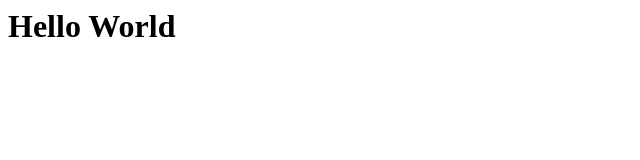
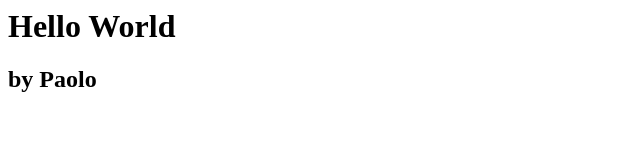
Before and after one commit to bighijp/hello-word, a plain HTML site: page index.html in a window 1280 px wide. Shown: the whole page, without its empty margins (0-640 px from the left). Drawn offline with Linux system fonts and the light colour scheme.

Commit message:
commit : "by Paolo"

```diff
--- a/index.html
+++ b/index.html
@@ -4,6 +4,7 @@
 <body>
 
 <h1> Hello World </h1>
+<h2> by Paolo </h2>
 
 </body>
 </head>
```
